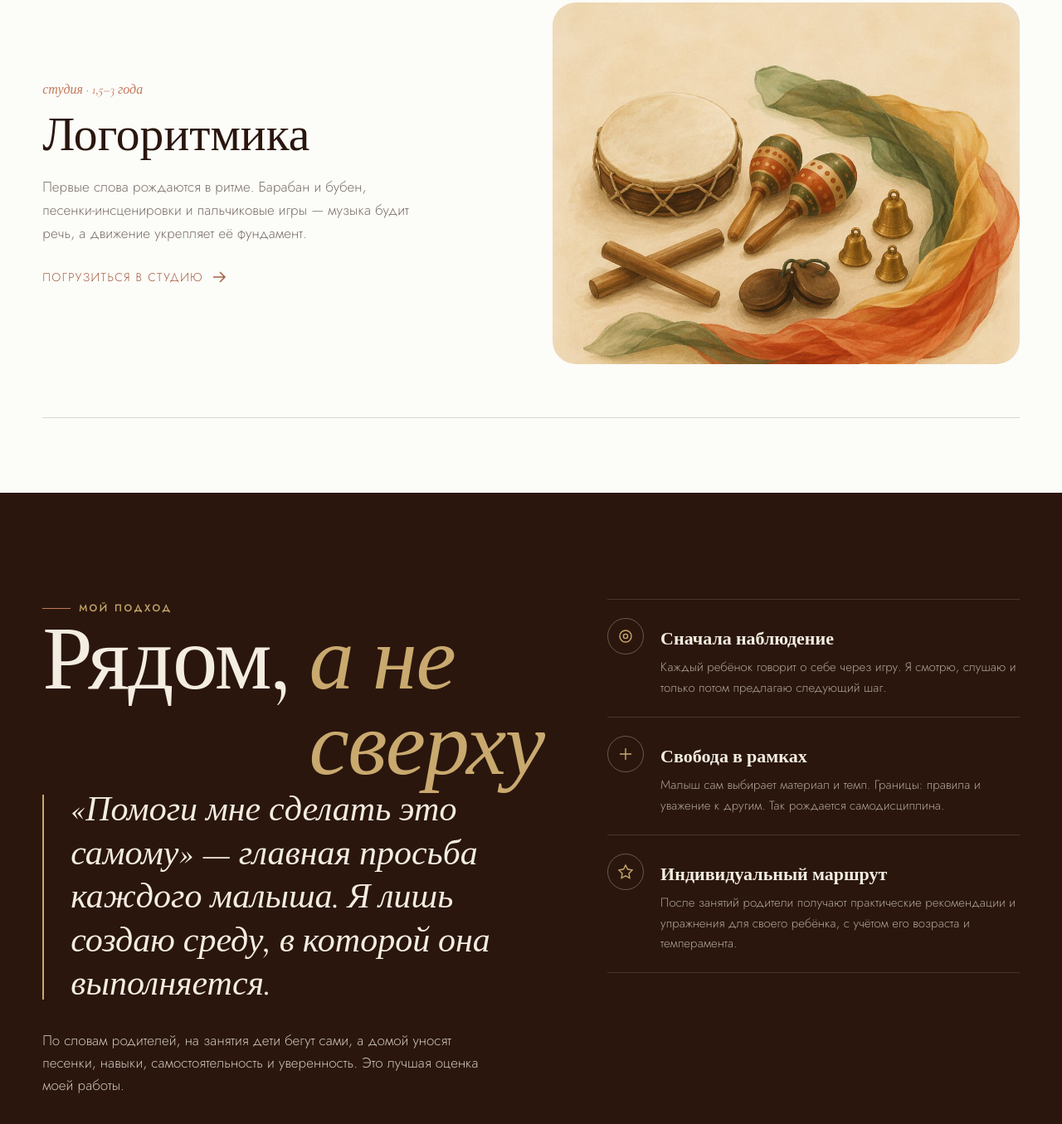
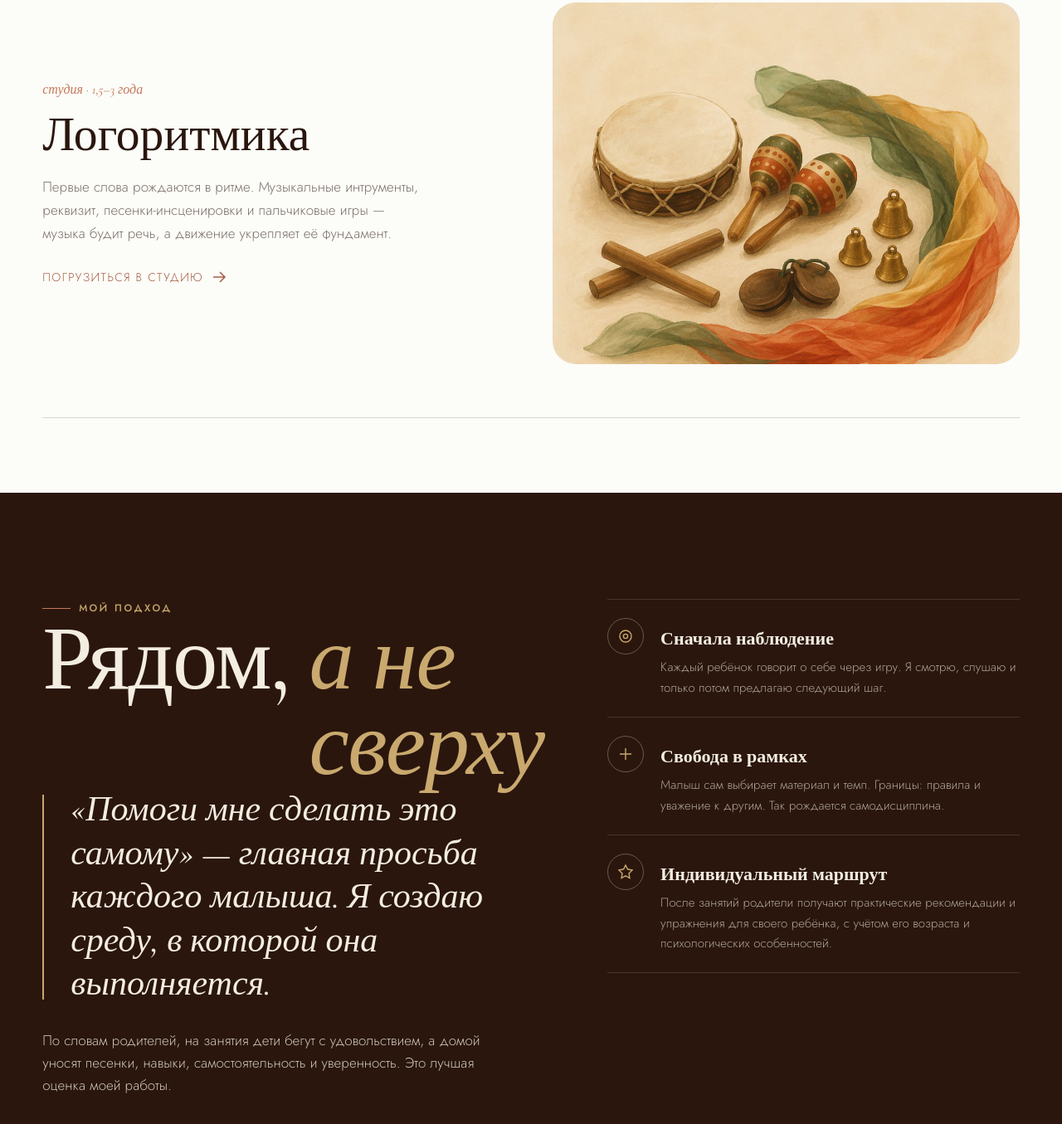
Before and after one commit to montessorikichigina/montessori, a plain HTML site: page index.html in a window 1280 px wide. Shown: the part 2006-3361 px from the top of the page at 83% size. Drawn offline with nearby package versions, Linux system fonts and the light colour scheme.

Commit message:
Update index.html

```diff
--- a/index.html
+++ b/index.html
@@ -147,7 +147,7 @@
           <span class="sc-num">студия · 1,5–3 года</span>
           <h3>Логоритмика</h3>
           <p>
-            Первые слова рождаются в ритме. Барабан и бубен, песенки-инсценировки
+            Первые слова рождаются в ритме. Музыкальные интрументы, реквизит, песенки-инсценировки
             и пальчиковые игры — музыка будит речь, а движение укрепляет её фундамент.
           </p>
           <span class="sc-cta">Погрузиться в студию
@@ -169,10 +169,10 @@
         </h2>
         <blockquote data-reveal style="--d:.2s">
           «Помоги мне сделать это самому» — главная просьба каждого малыша.
-          Я лишь создаю среду, в которой она выполняется.
+          Я создаю среду, в которой она выполняется.
         </blockquote>
         <p class="lead" data-reveal style="--d:.3s; margin-top:28px; font-size:17px">
-          По словам родителей, на занятия дети бегут сами, а домой
+          По словам родителей, на занятия дети бегут с удовольствием, а домой
           уносят песенки, навыки, самостоятельность и уверенность. Это лучшая оценка моей работы.
         </p>
         <div data-reveal="scale" style="--d:.4s; margin-top:36px; border-radius:26px; overflow:hidden; max-width:520px">
@@ -198,7 +198,7 @@
           <span class="p-glyph" aria-hidden="true"><svg viewBox="0 0 20 20" fill="none" stroke="currentColor" stroke-width="1.4"><path d="M10 2l2.4 4.8L18 8l-4 3.9.9 5.6-4.9-2.6-4.9 2.6L6 11.9 2 8l5.6-1.2z"/></svg></span>
           <div>
             <h4>Индивидуальный маршрут</h4>
-            <p>После занятий родители получают практические рекомендации и упражнения для своего ребёнка, с учётом его возраста и темперамента.</p>
+            <p>После занятий родители получают практические рекомендации и упражнения для своего ребёнка, с учётом его возраста и психологических особенностей.</p>
           </div>
         </div>
       </div>
@@ -271,7 +271,7 @@
       <span class="kicker" data-reveal style="justify-content:center">Запись на занятия</span>
       <h2 class="display" data-reveal style="--d:.1s">Приходите <em>знакомиться</em></h2>
       <p class="lead" data-reveal style="--d:.2s">
-        Первое занятие пробное: малыш поиграет, а вы увидите,
+        Первое занятие пробное: малыш получит массу новых ярких впечатлений, а вы увидите,
         как устроены студии. Мест в группах немного, запись ведётся заранее.
       </p>
       <div class="contact-actions" data-reveal style="--d:.3s">
```
